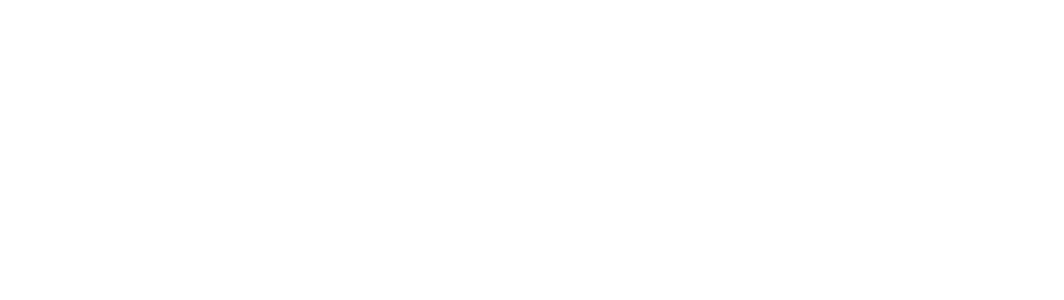
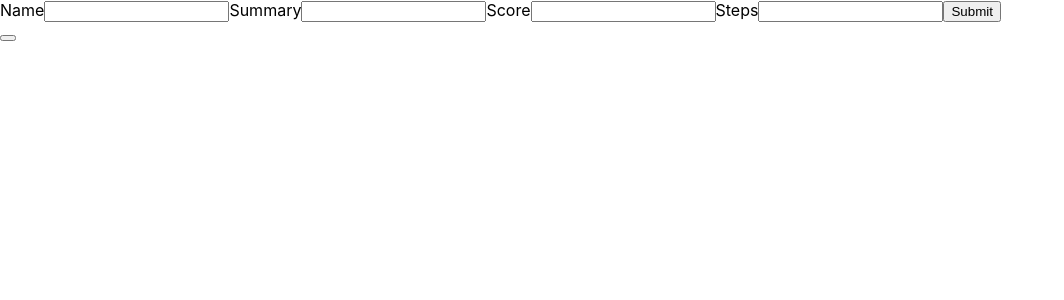
Before and after one commit to Valderrama20/Food, a React (Create React App) app in the folder client/: page /Formulario in a window 1280 px wide. Shown: the top 300 px of the page, without its empty margins (0-1064 px from the left). Built offline with nearby package versions, Linux system fonts and the light colour scheme.

Commit message:
creando formulario

```diff
--- a/client/src/App.js
+++ b/client/src/App.js
@@ -2,12 +2,14 @@
 import {Route} from "react-router-dom"
 import Home from './HomeCp/Home';
 import Detalle_Rc from './HomeCp/Detalles_Rc/Detalles';
+import Form from './HomeCp/CreacionRc/Formulario';
 
 function App() {
   return (
      <>
     <Route path="/Home" component={Home}/>
     <Route path="/Detalles" component={Detalle_Rc} />
+    <Route path="/Formulario" component={Form}/>
     </>
   );
 }
--- /dev/null
+++ b/client/src/HomeCp/CreacionRc/Formulario.jsx
@@ -0,0 +1,86 @@
+import React, { useState } from "react";
+import { useSelector } from "react-redux";
+import axios from "axios";
+import "./formulario.css"
+
+const RE = {LN:/^[a-zA-Z\s]{4,200}$/,
+            L2:/^[a-zA-Z\s]{20,500}$/,
+            A0:/^(0|[1-9][0-9]?|100)$/}
+
+const Form = () => {
+    const diets = useSelector(state => state.Diets)
+   const[data, setData] = useState({title: "", summary:"", healthScore:0, steps: "", })
+
+   const set = (e) => {
+        setData({...data, [e.target.name]: e.target.value })
+
+        switch (e.target.name) {
+            case "title":
+            var title = document.getElementById("title")
+            if(RE.LN.test(e.target.value)) title.classList.remove("Error")
+            else  title.classList.add("Error")
+                break;
+
+           case "summary":
+            var summary = document.getElementById("summary")
+            if(RE.L2.test(e.target.value)) summary.classList.remove("Error")
+            else  summary.classList.add("Error")
+
+                break;
+            case "healthScore":
+            var healthScore = document.getElementById("healthScore")
+            if(RE.A0.test(e.target.value)) healthScore.classList.remove("Error")
+            else  healthScore.classList.add("Error")
+              break;
+
+            case "steps":
+              var steps = document.getElementById("steps")
+            if(RE.L2.test(e.target.value)) steps.classList.remove("Error")
+            else  steps.classList.add("Error")
+
+            default:
+                break;
+        }
+
+
+
+    }
+    const diets2 = []
+
+
+    const crear = async (e) => {
+        e.preventDefault()
+       const creado = await axios.post("http://localhost:3001/recipes", {...data, diets:diets2})
+       console.log({...data, diets:diets2})
+    }
+
+    return <>
+    <form onSubmit={crear} >
+        <label >Name</label>
+        <input type="text" name="title" onChange={set} id="title"/>
+        <label htmlFor="" >Summary</label>
+        <input type="text" name="summary" onChange={set} id="summary"/>
+        <label htmlFor="" >Score</label>
+        <input type="number" name="healthScore" onChange={set} id="healthScore"/>
+        <label htmlFor="">Steps</label>
+        <input type="text" name="steps" onChange={set} id="steps"/>
+         <input type="submit" />
+    </form>
+    <button onClick={() => console.log(diets2)}></button>
+    <div>
+            {diets.map(e => {
+                return <button onClick={() => diets2.push(e.id)} key={e.id}>{e.name}</button>
+            })}
+        </div>
+    </>
+}
+
+export default Form
+
+// Un formulario controlado con JavaScript con los siguientes campos:
+// Nombre
+// Resumen del plato
+// Nivel de "comida saludable" (health score)
+// Paso a paso
+// [ ] Posibilidad de seleccionar/agregar uno o más tipos de dietas
+// [ ] Botón/Opción para crear una nueva receta
--- /dev/null
+++ b/client/src/HomeCp/CreacionRc/formulario.css
@@ -0,0 +1,11 @@
+.Error{
+ border: 2px solid red;
+ outline: none;
+ box-shadow: 2px 0px 20px rgba(163,163,163)
+}
+
+.usando:focus{
+    border: 2px solid #007aff;
+    outline: none;
+    box-shadow: 2px 0px 20px rgba(163,163,163)
+}
--- a/client/src/HomeCp/Home.jsx
+++ b/client/src/HomeCp/Home.jsx
@@ -3,7 +3,7 @@
 import { recipesAll } from "../Redux/actions";
 import { useDispatch, useSelector } from "react-redux";
 import Nav from "./Nav";
-
+import { Link } from "react-router-dom";
 const Home = () => {
     const dispatch = useDispatch()
     useEffect(() => {dispatch(recipesAll)}, [dispatch])
@@ -12,15 +12,16 @@
     if(Cars.length)
     return(
         <>
-        <button onClick={() => console.log(Cars)}>Cars</button>
+        <Link to="/Formulario">Formulario</Link>
         <Nav/>
         <ol>
             {Cars.map(e => {
+                 var dietas = e.diets? e.diets: null
                 return <Card key={e.id}
                               id={e.id}
                               img={e.image}
                                name={e.title}
-                                diets={e.diets.map(e => `${e}, `)}/>
+                                diets={dietas}/>
             })}
         </ol>
         </>
--- a/client/src/Redux/actions.js
+++ b/client/src/Redux/actions.js
@@ -59,7 +59,7 @@
     ////// me filtra por dietas \\\\\
 
 export const filtrar = (data) => dispatch => {
- const filtrado = recipes.data.filter(e => e.diets.includes(data) )
+ const filtrado = recipes.data.filter(e => e.diets?e.diets.includes(data):null )
 
 return dispatch({type: "Filtro" , payload: filtrado})
 
```
Also changed, not shown: 1 other file (tests, documents, lock files or other folders).
